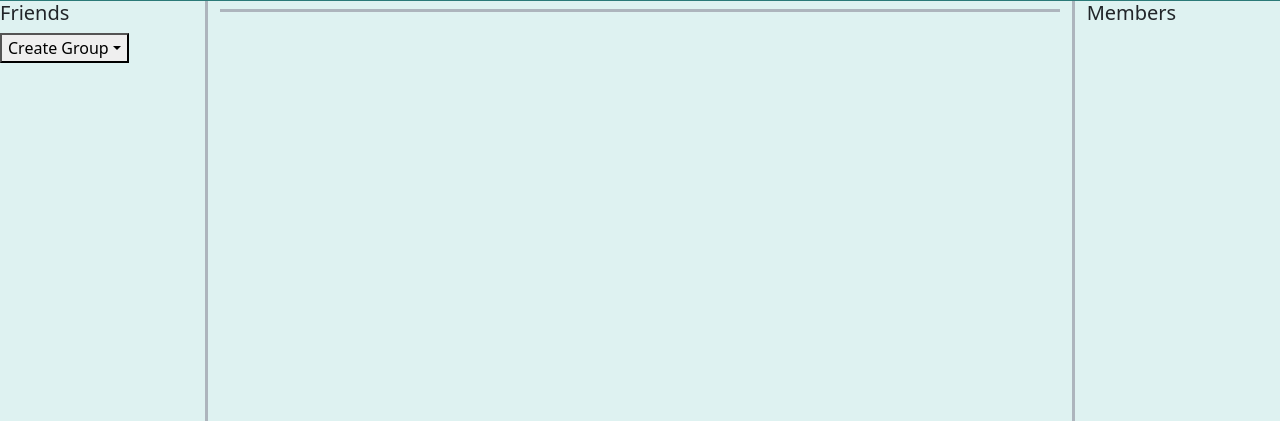
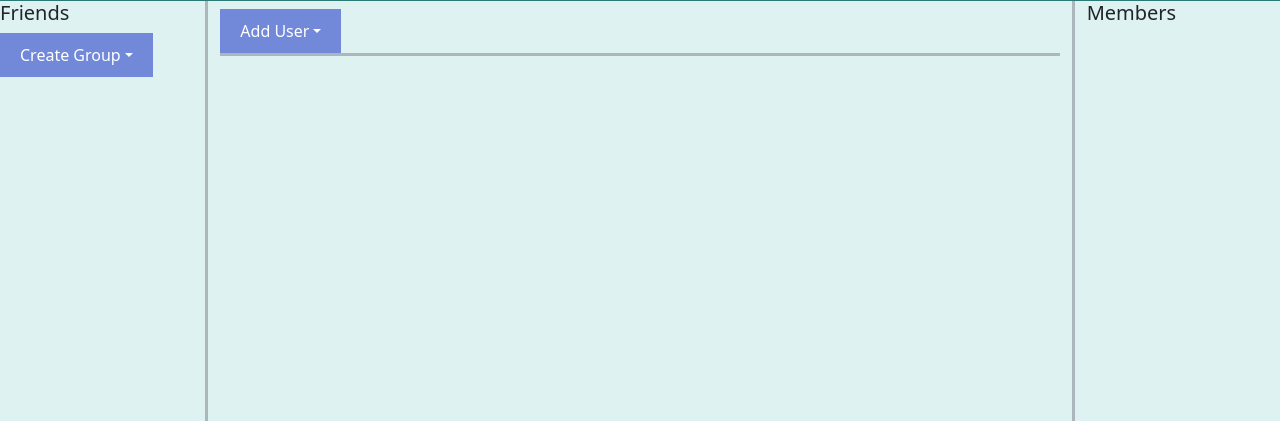
Before and after one commit to IvanYeung0610/J-Impact, a Flask app: page /friends in a window 1280 px wide. Shown: the part 61-482 px from the top of the page. Run offline with Flask 3, Linux system fonts and the light colour scheme; some libraries are stand-ins or nearby versions.

Commit message:
styled create group button and added add member button

```diff
--- a/app/static/css/home.css
+++ b/app/static/css/home.css
@@ -28,3 +28,38 @@
 .membersCount {
   margin-left: 40px;
 }
+
+.dropdown-toggle {
+  background-color: #7289da;
+  color: #fff;
+  border: none;
+  padding: 10px 20px;
+  cursor: pointer;
+}
+
+.dropdown-menu {
+  display: none;
+  position: absolute;
+  background-color: #fff;
+  padding: 10px;
+  border: 1px solid #ddd;
+}
+
+.dropdown-menu form {
+  display: flex;
+  flex-direction: column;
+}
+
+.dropdown-menu label,
+.dropdown-menu input,
+.dropdown-menu button {
+  margin-bottom: 10px;
+}
+
+.dropdown-menu button {
+  background-color: #7289da;
+  color: #fff;
+  border: none;
+  padding: 10px 20px;
+  cursor: pointer;
+}
--- a/app/static/js/home.js
+++ b/app/static/js/home.js
@@ -29,6 +29,13 @@ var getMessage = function (x) {
             // Handle the response from the Flask route
             // console.log(responseData)
             document.getElementById("chat_name").innerHTML = responseData["title"];
+            if (responseData["group_id"].length > 2) {
+                document.getElementById("dropdown-menu-add").style.visibility = "visible";
+                document.getElementById("dropdown-button-add").style.visibility = "visible";
+            } else {
+                document.getElementById("dropdown-menu-add").style.visibility = "hidden";
+                document.getElementById("dropdown-button-add").style.visibility = "hidden";
+            }
             messages.innerHTML = ""
             document.getElementById("member_tab").innerHTML = "";
             for (let i = 0; i < responseData['username'].length; i++) {
@@ -83,8 +90,8 @@ var getMessage = function (x) {
         });
 }
 
-var toggleDropdown = function() {
-    var dropdownMenu = document.getElementById('dropdown-menu');
+var toggleDropdownCreate = function() {
+    var dropdownMenu = document.getElementById('dropdown-menu-create');
     if (dropdownMenu.style.display === 'none') {
       dropdownMenu.style.display = 'block';
     } else {
@@ -92,11 +99,25 @@ var toggleDropdown = function() {
     }
   }
 
-   var createGroup = function() {
+  var toggleDropdownAdd = function() {
+    var dropdownMenu = document.getElementById('dropdown-menu-add');
+    if (dropdownMenu.style.display === 'none') {
+      dropdownMenu.style.display = 'block';
+    } else {
+      dropdownMenu.style.display = 'none';
+    }
+  }
+
+var createGroup = function() {
     var groupName = document.getElementById('group-name').value;
     // Perform further actions with the group name
     console.log('Creating group:', groupName);
-  }
+}
+
+var addUser = function() {
+    // action for add friends
+}
+
 var clear_ping = function (group_id) {
     ping_bubble = document.getElementById("ping_bubble" + group_id)
     ping_bubble.innerHTML = 0
--- a/app/templates/home.html
+++ b/app/templates/home.html
@@ -57,8 +57,8 @@
         <div class="h-100 scrollable overflow-auto" id="scroll"> <!--scrollable div-->
           <div>
             <h5>Friends</h5>
-            <button class="dropdown-toggle" onclick="toggleDropdown()">Create Group</button>
-            <div id="dropdown-menu" class="dropdown-menu">
+            <button class="dropdown-toggle" onclick="toggleDropdownCreate()">Create Group</button>
+            <div id="dropdown-menu-create" class="dropdown-menu">
               <form>
                 <label for="group-name">Group Name:</label>
                 <input type="text" id="group-name" name="group-name" required>
@@ -74,7 +74,8 @@
               <form action="\settings" method="POST" id="upload_profile_form">
                 <div style="display: flex; align-items: center; justify-content: center; text-align: center;">
                   <label for="file" class="btn">Upload Profile Picture</label>
-                    <input type="file" id="file" style="visibility:hidden; margin-right: 5px;" name="change" accept=".jpg, .jpeg, .png" hidden></input>
+                  <input type="file" id="file" style="visibility:hidden; margin-right: 5px;" name="change"
+                    accept=".jpg, .jpeg, .png" hidden></input>
                   <input style="display: inline-block;" type="submit" value="Change">
                 </div>
               </form>
@@ -137,6 +138,31 @@
 
         <div class="border-bottom border-dark-subtle border-3">
           <h4 style="text-align: center;" id="chat_name"></h4> <!--chat name-->
+
+          <button id="dropdown-button-add" class="dropdown-toggle" onclick="toggleDropdownAdd()">Add User</button>
+          <div id="dropdown-menu-add" class="dropdown-menu">
+            <form>
+              <form action="" method="POST" class="d-flex">
+                <input class="form-control me-2" type="search" name="search" placeholder="Search" aria-label="Search"
+                  onkeyup="searchBar(this.value)">
+              </form>
+              <button type="submit" onclick="addUser()">Create</button>
+
+              <form id="friends-checkboxes">
+                {% for friend in FRIENDS %}
+                <div class="form-check">
+                  <input class="form-check-input" type="checkbox" value="" id="{{ friend[0] }}">
+                  <label class="form-check-label" for="flexCheckDefault">
+                    <img src="https://upload.wikimedia.org/wikipedia/commons/3/33/Fresh_made_bread_05.jpg"
+                      class="rounded-circle" width="30px" height="30px" style="margin-right: 3px;">
+                    {{ friend[0] }}
+                  </label>
+                </div>
+                {% endfor %}
+              </form>
+            </form>
+          </div>
+
         </div>
 
         <!--message div-->
```
Lines whose indentation alone changed are shown as unchanged.
